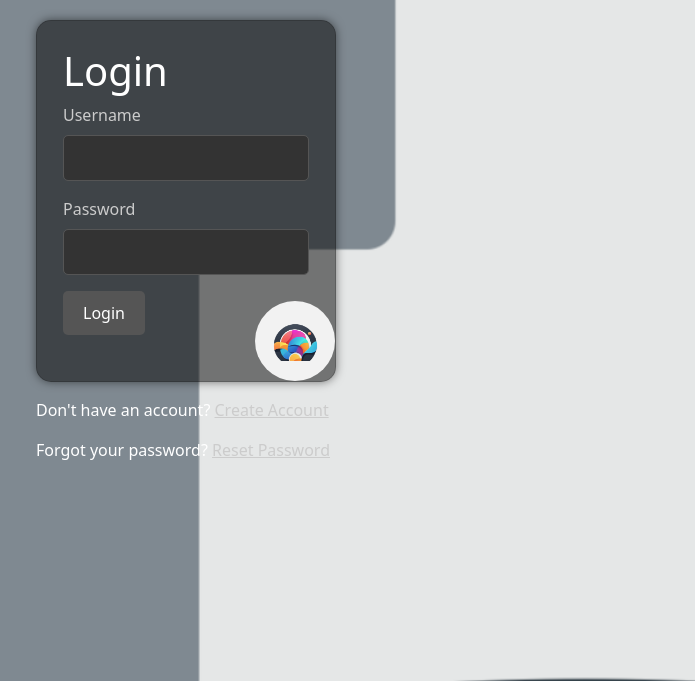
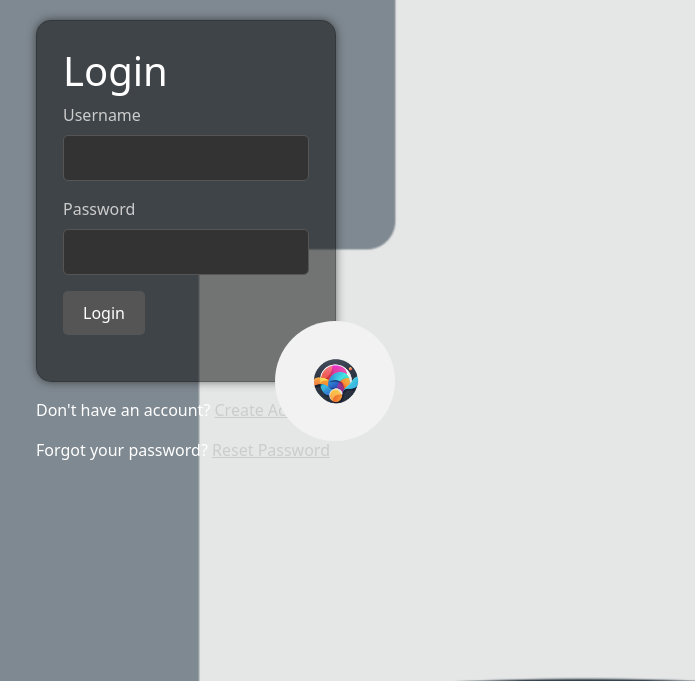
Before and after one commit to rpurinton/chatflow, a PHP site: page / in a window 1280 px wide. Shown: the top 681 px of the page, without its empty margins (124-819 px from the left). Run offline with PHP 8.4, Linux system fonts and the light colour scheme.

Commit message:
Update dark-theme.css

```diff
--- a/assets/css/dark-theme.css
+++ b/assets/css/dark-theme.css
@@ -78,8 +78,8 @@ a:hover {
 }
 
 .icon-container {
-    height: 80px;
-    width: 80px;
+    height: 120px;
+    width: 120px;
     border-radius: 50%;
     background-color: rgb(242, 242, 242);
     display: flex;
@@ -90,8 +90,8 @@ a:hover {
     margin: 0 auto;
     padding: 20px;
     position: absolute;
-    bottom: 0;
-    right: 0;
+    bottom: -60px;
+    right: -60px;
 }
 
 .icon {
```
